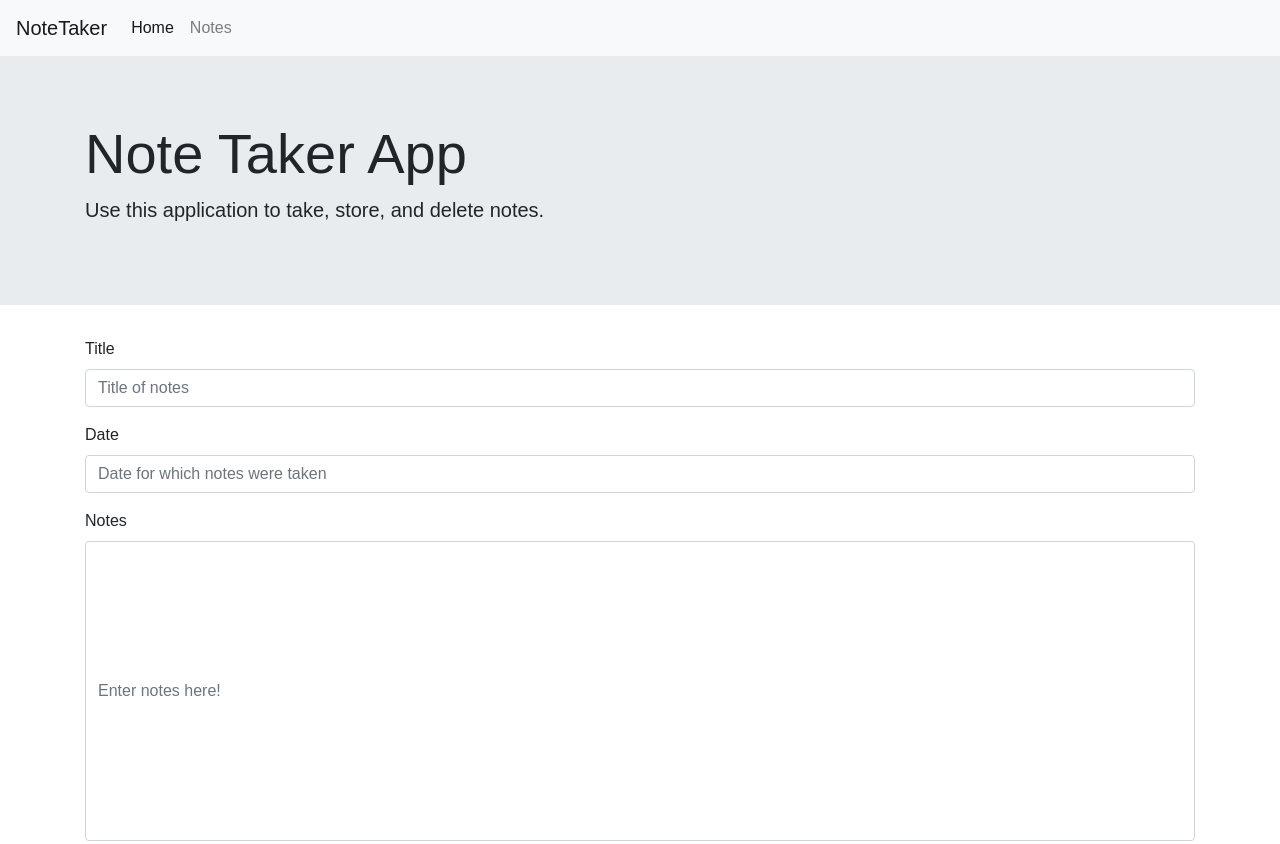
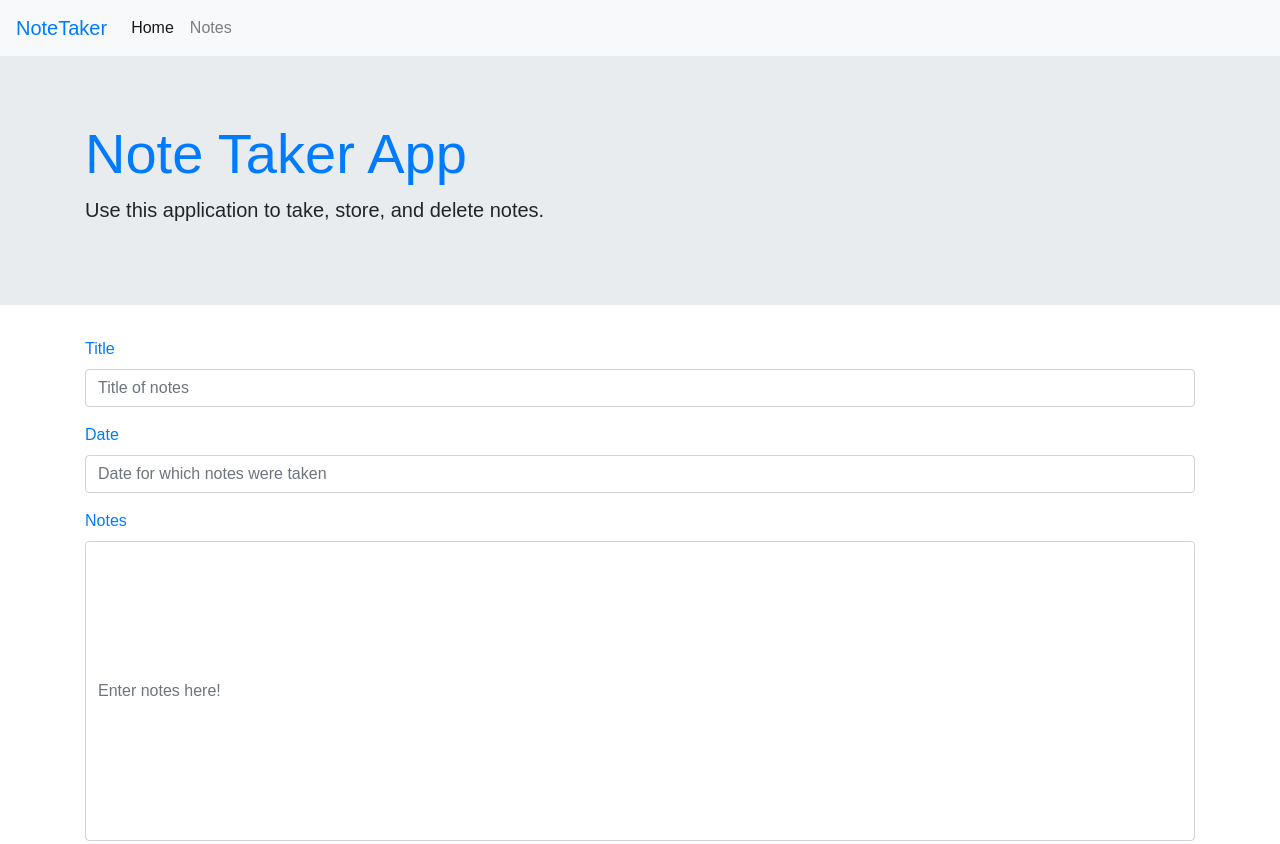
Before and after one commit to oroth8/NoteTakerApp, a website: page public/index.html in a window 1280 px wide. Shown: the top 844 px of the page. Drawn offline with nearby package versions, Linux system fonts and the light colour scheme.

Commit message:
added css for colors and text styling

```diff
--- a/public/assets/css/style.css
+++ b/public/assets/css/style.css
@@ -104,3 +104,24 @@ footer .social a:hover {
   font-size: 0.8em;
   width: 40%;
 }
+
+#jumboh1{
+    color: #007bff;
+}
+
+#navLogo{
+    color: #007bff;
+}
+
+.label{
+    color: #007bff;
+}
+
+#noteLogo{
+    color: #007bff;
+}
+
+#notesH1{
+    color: #007bff;
+    text-decoration: underline;
+}
--- a/public/index.html
+++ b/public/index.html
@@ -15,7 +15,7 @@
 </head>
 <body>
     <nav class="navbar navbar-expand-lg navbar-light bg-light">
-        <a class="navbar-brand" href="/">NoteTaker</a>
+        <a class="navbar-brand" href="/" id="navLogo">NoteTaker</a>
         <button class="navbar-toggler" type="button" data-toggle="collapse" data-target="#navbarNav" aria-controls="navbarNav" aria-expanded="false" aria-label="Toggle navigation">
           <span class="navbar-toggler-icon"></span>
         </button>
@@ -32,7 +32,7 @@
       </nav>
       <div class="jumbotron jumbotron-fluid">
         <div class="container">
-          <h1 class="display-4">Note Taker App</h1>
+          <h1 class="display-4" id="jumboh1">Note Taker App</h1>
           <p class="lead">Use this application to take, store, and delete notes.</p>
         </div>
       </div>
@@ -40,16 +40,16 @@
         <!-- action and methods for posting through form -->
         <form action="/api/note" method="POST">
             <div class="form-group">
-              <label for="exampleInputEmail1">Title</label>
+              <label class="label" for="exampleInputEmail1">Title</label>
               <!-- IMPORANT NEED TO PASS NAME when using form as server post submission -->
               <input type="text" class="form-control" id="exampleInputEmail1" aria-describedby="emailHelp" name="title" placeholder="Title of notes">
             </div>
             <div class="form-group">
-              <label for="exampleInputPassword1">Date</label>
+              <label class="label" for="exampleInputPassword1">Date</label>
               <input type="text" class="form-control" id="exampleInputPassword1" name="date" placeholder="Date for which notes were taken">
             </div>
             <div class="form-group">
-                <label for="exampleInputPassword1">Notes</label>
+                <label class="label" for="exampleInputPassword1">Notes</label>
                 <input type="text" class="form-control" id="noteBox" name="notes" placeholder="Enter notes here!">
               </div>
               <button type="submit" class="btn btn-primary">Submit</button>
```
Also changed, not shown: public/notes.html (+2 -2 lines).
